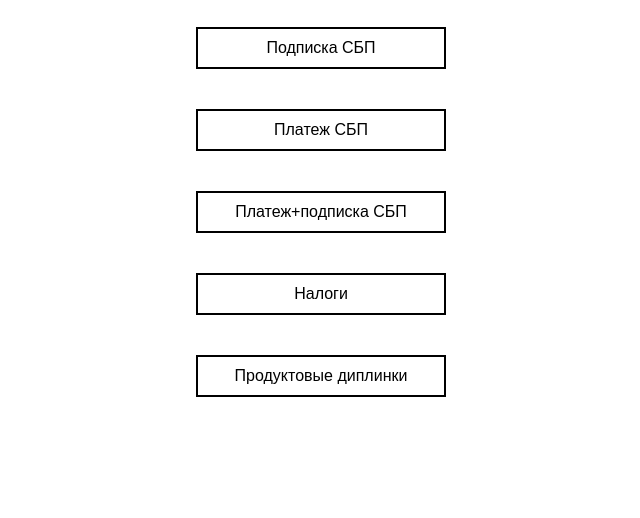
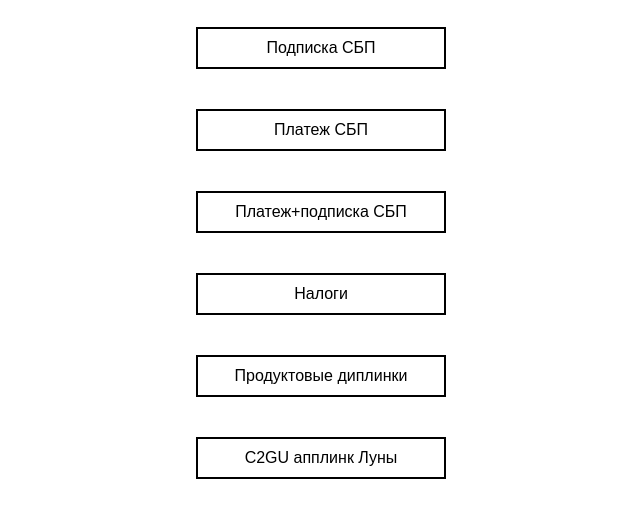
Before and after one commit to belkaxoy/sbp_links, a plain HTML site: page index.html in a window 1280 px wide. Shown: the part 142-660 px from the top of the page, without its empty margins (319-959 px from the left). Drawn offline with Linux system fonts and the light colour scheme.

Commit message:
c2gu добавила апплинк для Луны

```diff
--- a/index.html
+++ b/index.html
@@ -34,6 +34,11 @@
     <div class="btn-group">
       <a href="/sbp_links/deeplinks.html">Продуктовые диплинки</a>
     </div>
+
+    <div class="btn-group">
+      <a href="gosuslugi://www.gosuslugi.ru/payment/billIds/-679807544&GuPaymentId=100000784173460">C2GU апплинк
+        Луны</a>
+    </div>
   </div>
 </body>
 
```
